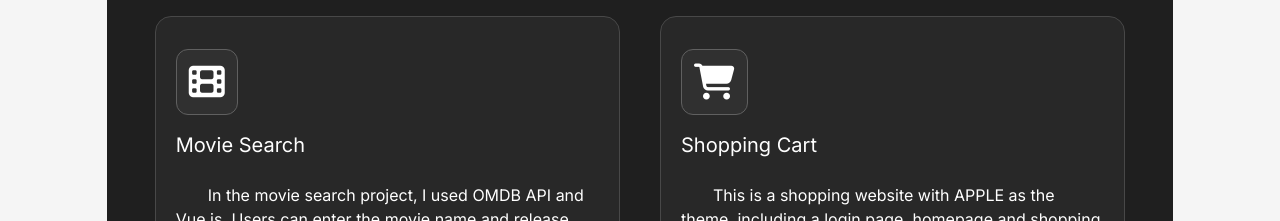
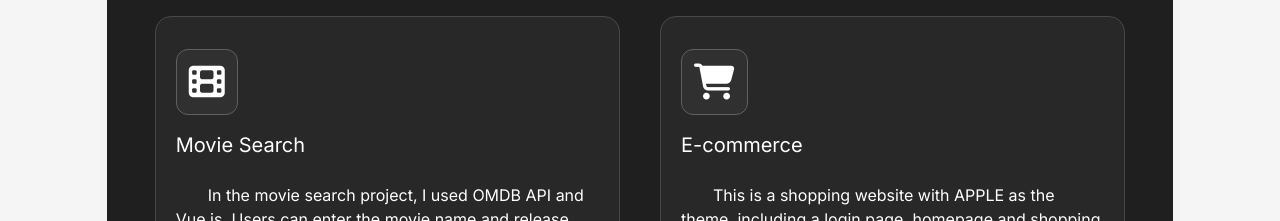
Before and after one commit to Liao-Chun-Ming/portfolio, a Vue app: page / in a window 1280 px wide. Shown: the part 1800-2021 px from the top of the page. Built offline with nearby package versions, Linux system fonts and the light colour scheme; what vue-sweetalert2 would draw is missing.

Commit message:
feat:update project name

```diff
--- a/src/components/ProjectView.vue
+++ b/src/components/ProjectView.vue
@@ -40,7 +40,7 @@ const projectdata = [
     ]
   },
   {
-    name: 'Shopping Cart',
+    name: 'E-commerce',
     intro:
       'This is a shopping website with APPLE as the theme, including a login page, homepage and shopping cart page. Mainly written using bootsrap with SCSS and vanilla javaScript, the data is stored in the browser through localStorage so that it can be brought to other pages to achieve the effect of adding items to the shopping cart.',
     url: 'https://monky6503.github.io/Shopping-Cart/',
```
